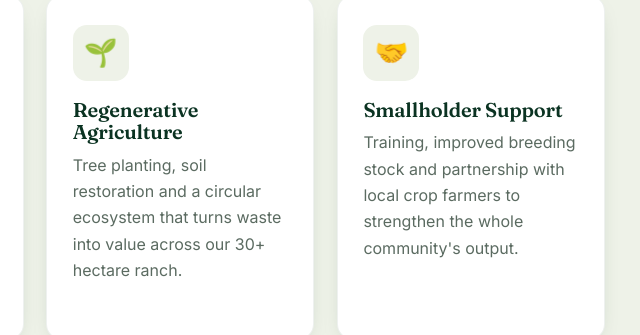
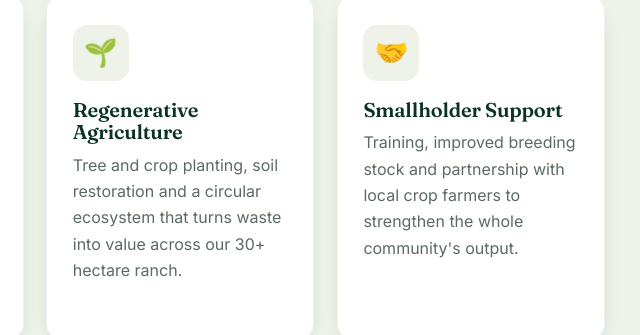
Before and after one commit to amsadiq/primeagrifuture, a plain HTML site: page index.html in a window 1280 px wide. Shown: the part 1964-2299 px from the top of the page, 605-1245 px from the left. Drawn offline with Linux system fonts and the light colour scheme.

Commit message:
Update regenerative agriculture copy to tree and crop planting
Co-Authored-By: Claude Opus 4.8 <noreply@anthropic.com>

```diff
--- a/index.html
+++ b/index.html
@@ -147,7 +147,7 @@
         <article class="card reveal">
           <div class="card-icon">🌱</div>
           <h3>Regenerative Agriculture</h3>
-          <p>Tree planting, soil restoration and a circular ecosystem that turns waste into value across our 30+ hectare ranch.</p>
+          <p>Tree and crop planting, soil restoration and a circular ecosystem that turns waste into value across our 30+ hectare ranch.</p>
         </article>
         <article class="card reveal">
           <div class="card-icon">🤝</div>
```
